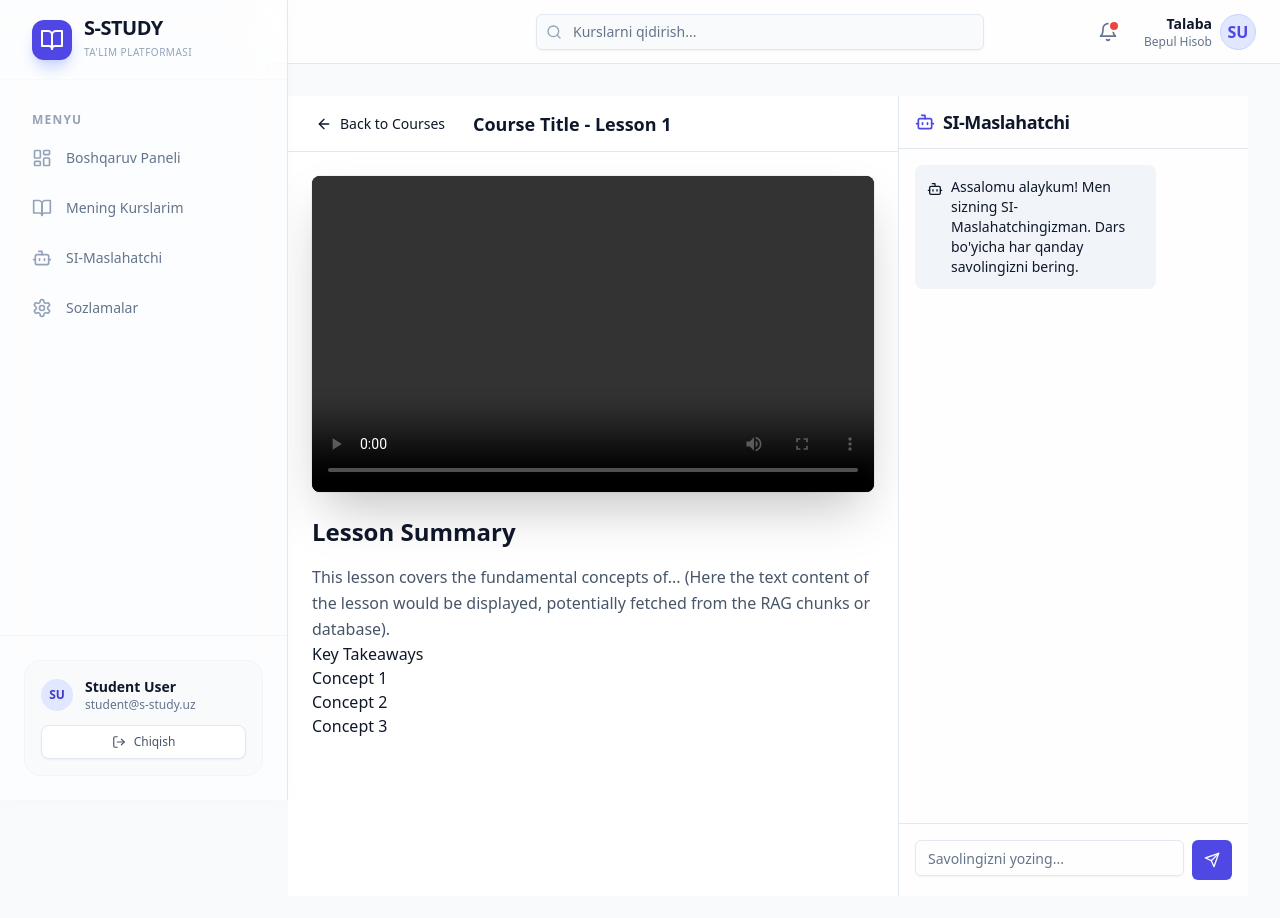
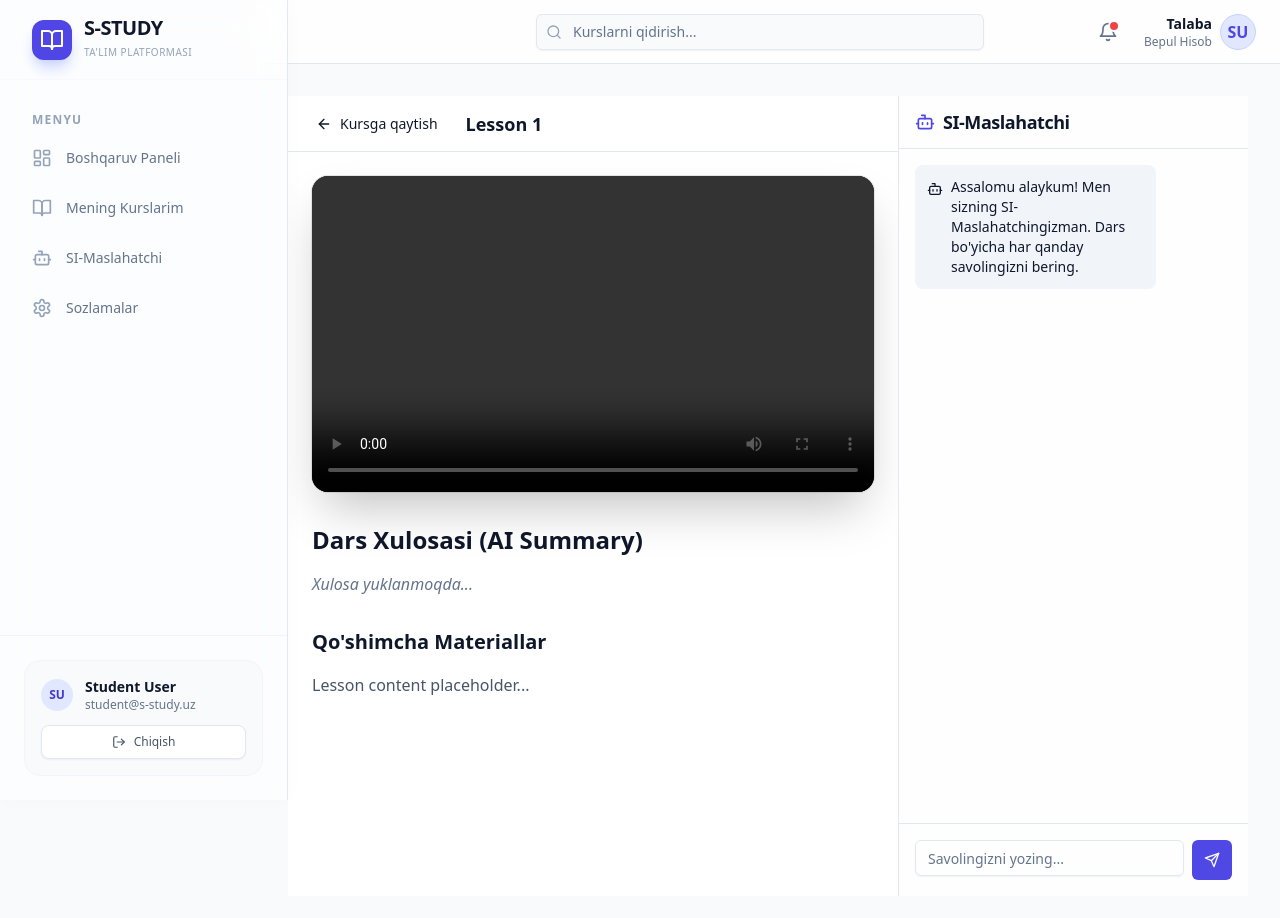
Before and after one commit to Venetsiyali/sstudy, a React (Vite) app in the folder frontend/: page /course/1 in a window 1280 px wide. Shown: the top 918 px of the page. Built offline with nearby package versions, Linux system fonts and the light colour scheme.

Commit message:
Add Smart Indexing and AI Summary

```diff
--- a/frontend/src/pages/CoursePlayer.tsx
+++ b/frontend/src/pages/CoursePlayer.tsx
@@ -1,5 +1,5 @@
 import { useParams } from "react-router-dom"
-import { useState, useEffect } from "react"
+import { useState, useEffect, useRef } from "react"
 import { AITutorSidebar } from "@/components/AITutorSidebar"
 import { Button } from "@/components/ui/button"
 import { ArrowLeft } from "lucide-react"
@@ -24,6 +24,18 @@ export function CoursePlayer() {
         }, 500);
     }, [id]);
 
+    const playerRef = useRef<ReactPlayer>(null)
+
+    const handleSeek = (seconds: number) => {
+        playerRef.current?.seekTo(seconds)
+    }
+
+    const formatTime = (seconds: number) => {
+        const date = new Date(0);
+        date.setSeconds(seconds);
+        return date.toISOString().substr(11, 8);
+    }
+
     return (
         <div className="flex h-screen bg-background">
             {/* Main Content Area */}
@@ -33,44 +45,73 @@ export function CoursePlayer() {
                     <Button variant="ghost" size="sm" asChild>
                         <Link to="/" className="gap-2">
                             <ArrowLeft className="w-4 h-4" />
-                            Back to Courses
+                            Kursga qaytish
                         </Link>
                     </Button>
-                    <h1 className="ml-4 font-semibold text-lg">Course Title - Lesson {id}</h1>
+                    <h1 className="ml-4 font-semibold text-lg">{context?.title || `Dars ${id}`}</h1>
                 </header>
 
                 {/* Content */}
-                <div className="flex-1 overflow-y-auto p-6">
-                    <div className="max-w-4xl mx-auto space-y-6">
-                        {/* Video Player */}
-                        <div className="aspect-video bg-black rounded-lg overflow-hidden relative group shadow-2xl ring-1 ring-slate-900/5">
+                <div className="flex-1 overflow-y-auto p-6 scroll-smooth">
+                    <div className="max-w-5xl mx-auto space-y-8">
+
+                        {/* Video Player Section */}
+                        <div className="relative group bg-slate-900 rounded-2xl overflow-hidden shadow-2xl ring-1 ring-slate-900/10">
+                            <div className="aspect-video">
                                 <ReactPlayer
-                                url="https://www.youtube.com/watch?v=LXb3EKWsInQ" // Default placeholder video
+                                    ref={playerRef}
+                                    url="https://www.youtube.com/watch?v=LXb3EKWsInQ" // Default or from context
                                     width="100%"
                                     height="100%"
                                     controls
                                     config={{
                                         youtube: {
-                                        playerVars: { showinfo: 1 }
+                                            playerVars: { showinfo: 0, modestbranding: 1 }
                                         }
                                     }}
                                 />
                             </div>
+                        </div>
+
+                        {/* Smart Indexing (Chapters) */}
+                        {context?.chapters && context.chapters.length > 0 && (
+                            <div className="bg-white rounded-xl border border-slate-200 p-6 shadow-sm">
+                                <h3 className="text-lg font-bold text-slate-800 mb-4 flex items-center gap-2">
+                                    <span className="flex h-2 w-2 rounded-full bg-indigo-500"></span>
+                                    Video Mundarijasi (Smart Indexing)
+                                </h3>
+                                <div className="grid grid-cols-1 sm:grid-cols-2 md:grid-cols-3 gap-3">
+                                    {context.chapters.map((chapter: any, index: number) => (
+                                        <button
+                                            key={index}
+                                            onClick={() => handleSeek(chapter.timestamp)}
+                                            className="flex items-center gap-3 p-3 rounded-lg border border-slate-100 bg-slate-50 hover:bg-indigo-50 hover:border-indigo-200 hover:shadow-sm transition-all text-left"
+                                        >
+                                            <div className="flex h-8 w-8 items-center justify-center rounded-md bg-white border border-slate-200 text-xs font-bold text-indigo-600 shadow-sm">
+                                                {formatTime(chapter.timestamp).substr(3, 5)}
+                                            </div>
+                                            <span className="text-sm font-medium text-slate-700">{chapter.title}</span>
+                                        </button>
+                                    ))}
+                                </div>
+                            </div>
+                        )}
 
                         {/* Lesson Summary/Content */}
-                        <div className="prose dark:prose-invert max-w-none">
-                            <h2 className="text-2xl font-bold text-slate-900 mb-4">Lesson Summary</h2>
+                        <div className="prose prose-slate lg:prose-lg max-w-none">
+                            <h2 className="text-2xl font-bold text-slate-900 mb-4">Dars Xulosasi (AI Summary)</h2>
+                            {context?.summary ? (
+                                <p className="text-slate-600 leading-relaxed p-4 bg-indigo-50/50 rounded-lg border border-indigo-100">
+                                    {context.summary}
+                                </p>
+                            ) : (
+                                <p className="text-slate-500 italic">Xulosa yuklanmoqda...</p>
+                            )}
+
+                            <h3 className="text-xl font-bold text-slate-900 mt-8 mb-4">Qo'shimcha Materiallar</h3>
                             <p className="text-slate-600 leading-relaxed">
-                                This lesson covers the fundamental concepts of...
-                                (Here the text content of the lesson would be displayed,
-                                potentially fetched from the RAG chunks or database).
+                                {context?.content || "Dars mazmuni yuklanmoqda..."}
                             </p>
-                            <h3>Key Takeaways</h3>
-                            <ul>
-                                <li>Concept 1</li>
-                                <li>Concept 2</li>
-                                <li>Concept 3</li>
-                            </ul>
                         </div>
                     </div>
                 </div>
```
Lines whose indentation alone changed are shown as unchanged.
